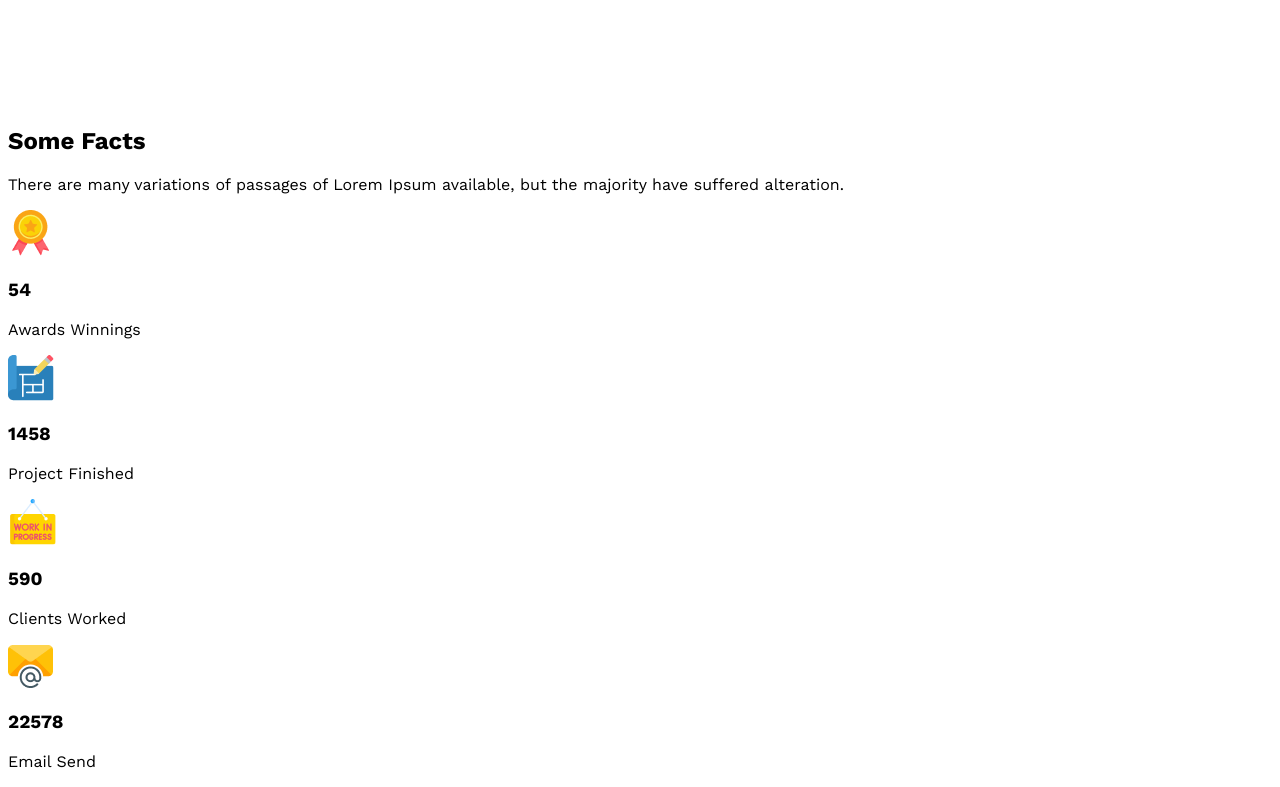
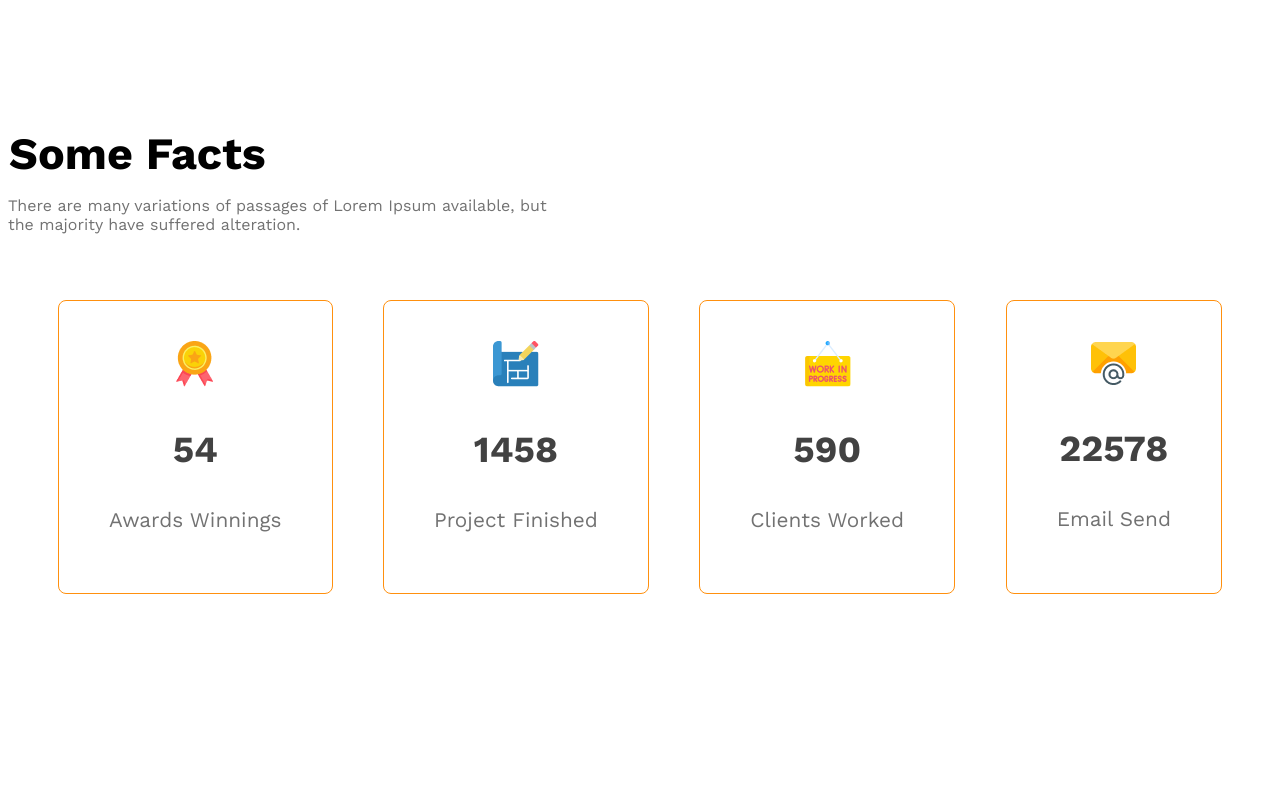
Before and after one commit to MaharobHossain/G3-Architects-Website, a plain HTML site: page index.html in a window 1280 px wide. Shown: the part 2019-2806 px from the top of the page. After the commit the page ends 2671 px from the top, so only its background shows below. Drawn offline with nearby package versions, Linux system fonts and the light colour scheme.

Commit message:
facts section css codding

```diff
--- a/index.html
+++ b/index.html
@@ -56,12 +56,13 @@
         </section>
 
         <section class="facts">
+
             <div class="facts-details">
                 <h2 class="facts-titel">Some Facts</h2>
-                <p class="facts-description">There are many variations of passages of Lorem Ipsum available, but the majority have suffered alteration.</p>
+                <p class="facts-description text-color-light-dark">There are many variations of passages of Lorem Ipsum available, but the majority have suffered alteration.</p>
             </div>
 
-            <div class="facts-boxs">
+            <div class="facts-boxes">
 
                 <div class="facts-box">
                     <img src="images/icons/ribon.png" alt="Awards Winnings" class="facts-img">
--- a/style/style.css
+++ b/style/style.css
@@ -93,8 +93,6 @@ main > section{
     width: 100%;
   }
 
-
-
                                   /* Main style sector */
 
  /* Features section style */
@@ -134,6 +132,34 @@ main > section{
     color: black;
   }
 
+  /* Facts section style */
+  .facts-details{
+    max-width: 542px;
+  }
+  .facts-titel{
+    font-size: 2.8rem;
+    font-weight: 700;
+     margin: 1px;
+  }
+  .facts-boxes{
+    display: flex;
+    justify-content: space-between;
+    padding: 50px;
+    text-align: center;
+  }
+  .facts-box{
+    border: 1px solid #FF900E;
+    border-radius: 8px;
+    padding:  40px 50px;
+  }
+  .facts-number{
+    font-size: 2.3rem;
+    color: #424242;
+  }
+  .facts-box-des{
+    font-size: 1.3rem;
+    color: #727272;
+  }
 
 
 
```
